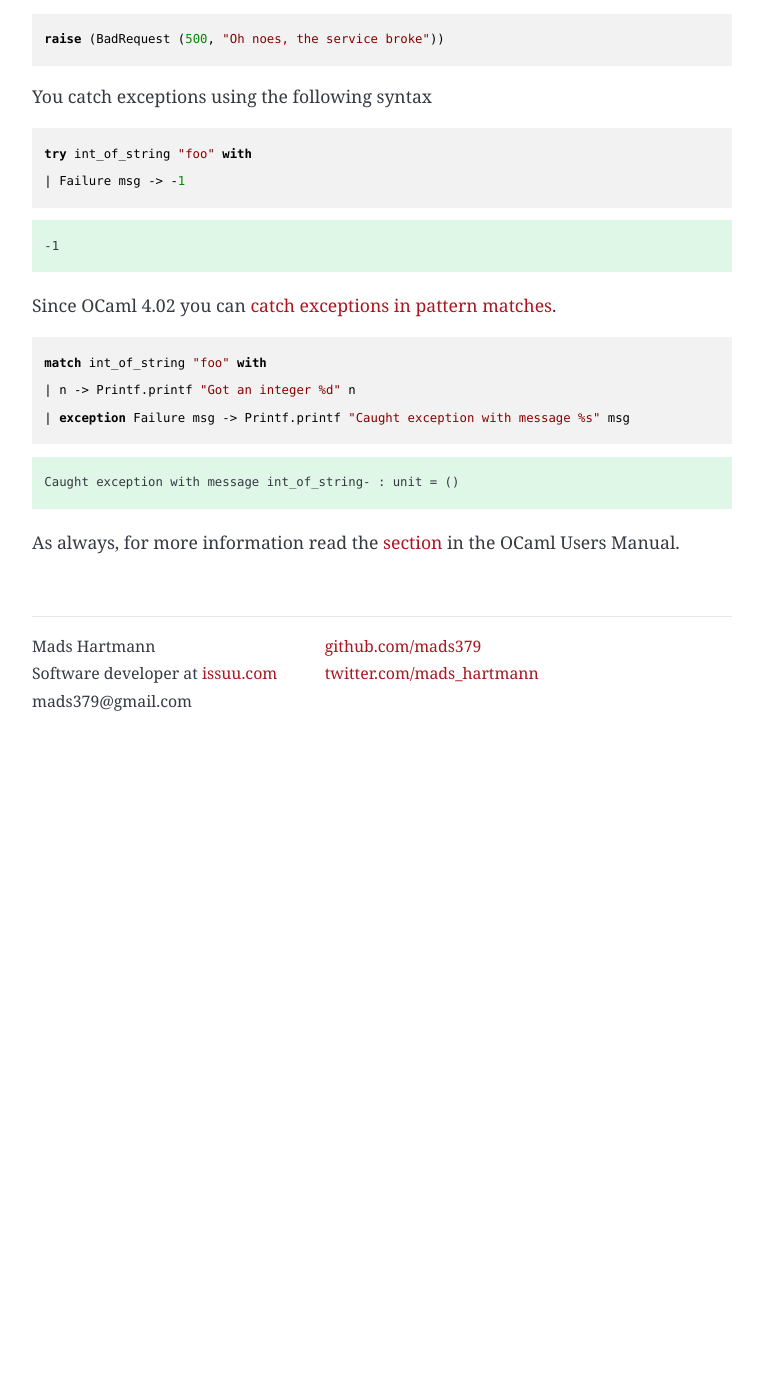
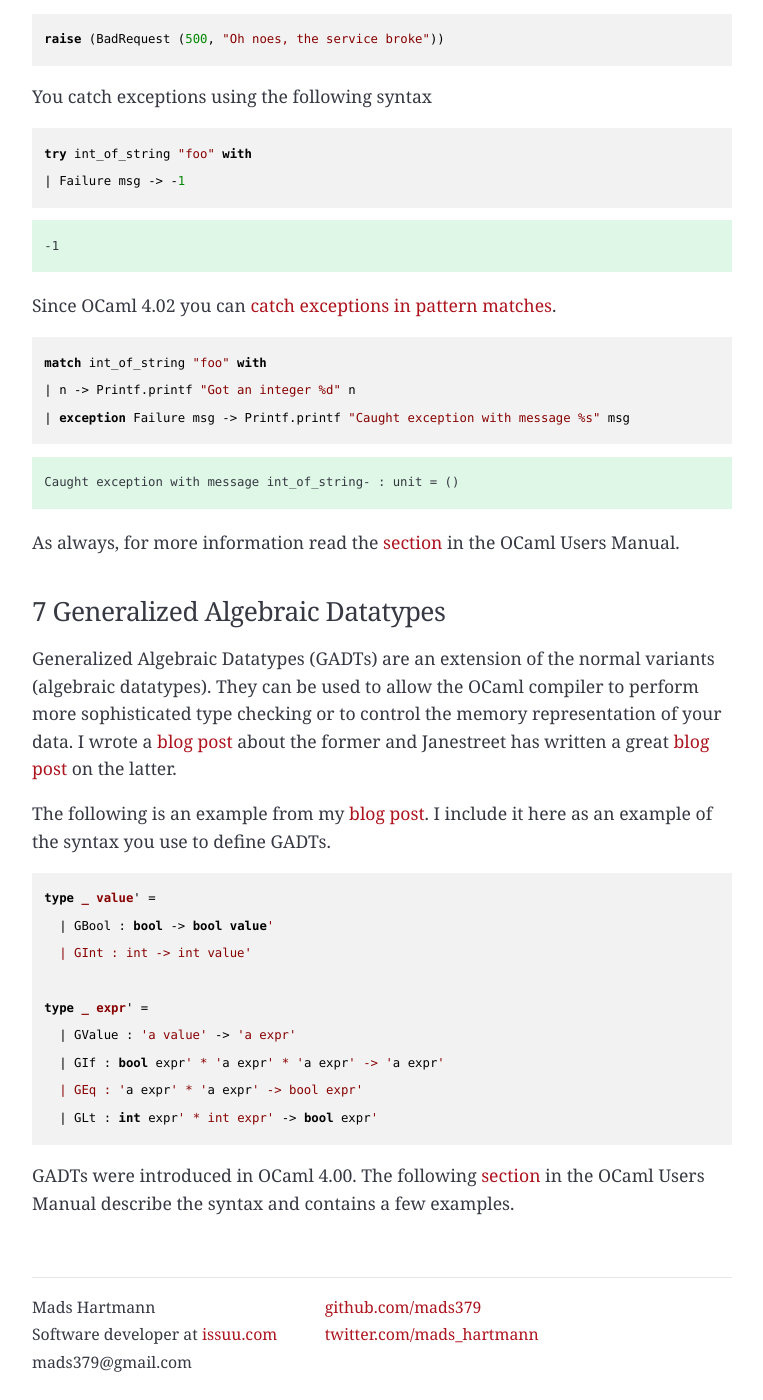
Before and after one commit to mads-hartmann/blog.mads-hartmann.com, a Jekyll site: the page built from _posts/2014-11-13-ocaml-briefly.html, in a window 1280 px wide and 1400 px high, scrolled down 9162 px. Shown: the whole window, without its empty margins (258-1021 px from the left). Built offline with Jekyll 4.4.1, drawn with Linux system fonts in a browser that asks for light colours; nearby versions of some CDN libraries; comment, search, counter and statistics services are not loaded; before the commit the page ends 9901 px from its top, so only the background shows below that; some of the changed text lies outside the part shown.

Commit message:
Add GADTs to OCaml Briefly

```diff
--- a/_posts/2014-11-13-ocaml-briefly.html
+++ b/_posts/2014-11-13-ocaml-briefly.html
@@ -66,6 +66,7 @@ Data Types, Generalized Algebraic Datatypes, and much more.
 </ul>
 </li>
 <li><a href="#sec-6">6. Exceptions</a></li>
+<li><a href="#sec-7">7. Generalized Algebraic Datatypes</a></li>
 </ul>
 </div>
 </div>
@@ -580,3 +581,40 @@ Manual.
 </p>
 </div>
 </div>
+
+<div id="outline-container-sec-7" class="outline-2">
+<h2 id="sec-7"><span class="section-number-2">7</span> Generalized Algebraic Datatypes</h2>
+<div class="outline-text-2" id="text-7">
+<p>
+Generalized Algebraic Datatypes (GADTs) are an extension of the normal
+variants (algebraic datatypes). They can be used to allow the OCaml
+compiler to perform more sophisticated type checking or to control the
+memory representation of your data. I wrote a <a href="http://mads-hartmann.com/ocaml/2015/01/05/gadt-ocaml.html">blog post</a> about the
+former and Janestreet has written a great <a href="https://blogs.janestreet.com/why-gadts-matter-for-performance/?utm_source=rss&utm_medium=rss&utm_campaign=why-gadts-matter-for-performance">blog post</a> on the latter.
+</p>
+
+<p>
+The following is an example from my <a href="http://mads-hartmann.com/ocaml/2015/01/05/gadt-ocaml.html">blog post</a>. I include it here as an
+example of the syntax you use to define GADTs.
+</p>
+
+<div class="org-src-container">
+
+<pre class="src src-ocaml"><span class="org-tuareg-font-lock-governing">type</span> <span class="org-type">_</span> value' <span class="org-tuareg-font-lock-operator">=</span>
+  <span class="org-tuareg-font-lock-operator">|</span> <span class="org-tuareg-font-lock-constructor">GBool</span> <span class="org-tuareg-font-lock-operator">:</span> bool <span class="org-tuareg-font-lock-operator">-&gt;</span> bool value'
+  <span class="org-tuareg-font-lock-operator">|</span> <span class="org-tuareg-font-lock-constructor">GInt</span> <span class="org-tuareg-font-lock-operator">:</span> int <span class="org-tuareg-font-lock-operator">-&gt;</span> int value'
+
+<span class="org-tuareg-font-lock-governing">type</span> <span class="org-type">_</span> expr' <span class="org-tuareg-font-lock-operator">=</span>
+  <span class="org-tuareg-font-lock-operator">|</span> <span class="org-tuareg-font-lock-constructor">GValue</span> <span class="org-tuareg-font-lock-operator">:</span> 'a value' <span class="org-tuareg-font-lock-operator">-&gt;</span> 'a expr'
+  <span class="org-tuareg-font-lock-operator">|</span> <span class="org-tuareg-font-lock-constructor">GIf</span> <span class="org-tuareg-font-lock-operator">:</span> bool expr' <span class="org-tuareg-font-lock-operator">*</span> 'a expr' <span class="org-tuareg-font-lock-operator">*</span> 'a expr' <span class="org-tuareg-font-lock-operator">-&gt;</span> 'a expr'
+  <span class="org-tuareg-font-lock-operator">|</span> <span class="org-tuareg-font-lock-constructor">GEq</span> <span class="org-tuareg-font-lock-operator">:</span> 'a expr' <span class="org-tuareg-font-lock-operator">*</span> 'a expr' <span class="org-tuareg-font-lock-operator">-&gt;</span> bool expr'
+  <span class="org-tuareg-font-lock-operator">|</span> <span class="org-tuareg-font-lock-constructor">GLt</span> <span class="org-tuareg-font-lock-operator">:</span> int expr' <span class="org-tuareg-font-lock-operator">*</span> int expr' <span class="org-tuareg-font-lock-operator">-&gt;</span> bool expr'
+</pre>
+</div>
+
+<p>
+GADTs were introduced in OCaml 4.00. The following <a href="http://caml.inria.fr/pub/docs/manual-ocaml/extn.html#sec238">section</a> in the
+OCaml Users Manual describe the syntax and contains a few examples.
+</p>
+</div>
+</div>
```
Also changed, not shown: other parts of _posts/2014-11-13-ocaml-briefly.html (+1 -1 lines), _org/_posts/2014-11-13-ocaml-briefly.org (+26 -3 lines).
